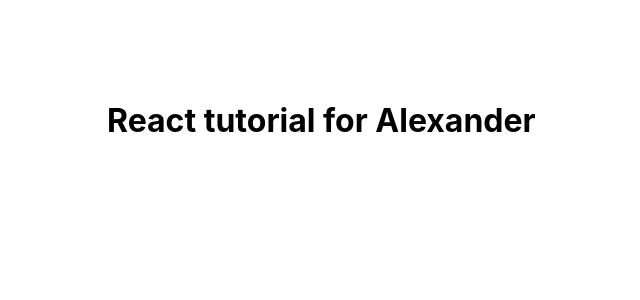
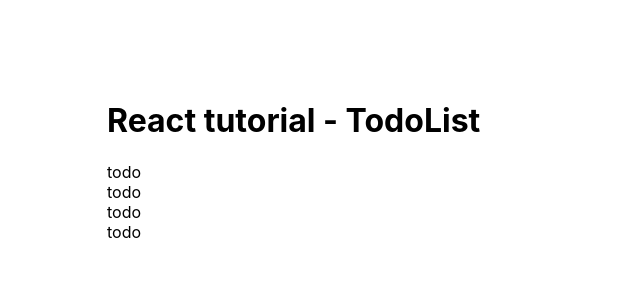
Before and after one commit to AlexanderMukas/react-app, a React (Create React App) app: page / in a window 1280 px wide. Shown: the top 300 px of the page, without its empty margins (233-873 px from the left). Built offline with nearby package versions, Linux system fonts and the light colour scheme.

Commit message:
Create components Commit

```diff
--- a/src/App.js
+++ b/src/App.js
@@ -1,9 +1,14 @@
 import React from 'react';
+// import the new component
+import TodoList from './Todo/TodoList'
 
+//main App
 function App() {
   return (
     <div className="wrapper">
-      <h1>React tutorial for Alexander</h1>
+      <h1>React tutorial - TodoList</h1>
+
+      <TodoList />
     </div>
   );
 }
--- /dev/null
+++ b/src/Todo/TodoItem.js
@@ -0,0 +1,7 @@
+import React from 'react';
+
+export default function TodoItem(){
+    return(
+        <li>todo</li>
+    )
+}
--- /dev/null
+++ b/src/Todo/TodoList.js
@@ -0,0 +1,24 @@
+import React from 'react';
+
+import TodoItem from './TodoItem'
+
+// styles for component
+const styles = {
+    ul: {
+        listStyle: 'none',
+        margin: 0,
+        padding: 0
+    }
+}
+
+
+export default function TodoList(){
+    return(
+        <ul style={styles.ul}>
+            <TodoItem />
+            <TodoItem />
+            <TodoItem />
+            <TodoItem />
+        </ul>
+    );
+}
--- a/src/index.css
+++ b/src/index.css
@@ -11,7 +11,7 @@
   font-family: source-code-pro, Menlo, Monaco, Consolas, 'Courier New',
     monospace;
 }
-/* New by Mukas AP. */
+/* For class wrapper. */
 .wrapper {
   padding-top: 5rem;
   margin: 0 auto;
```
